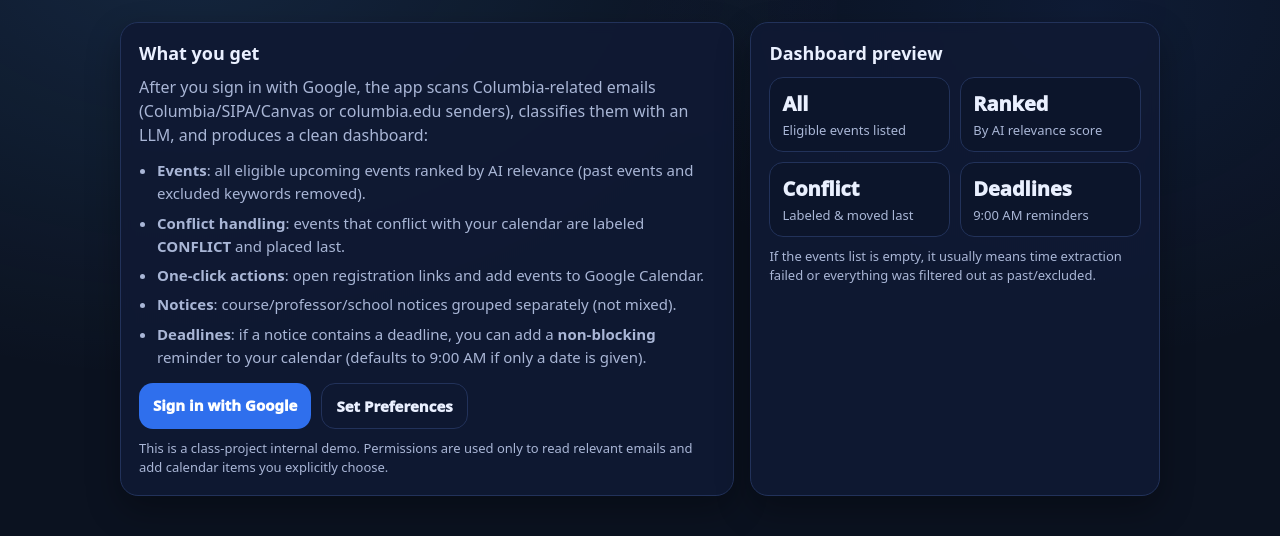
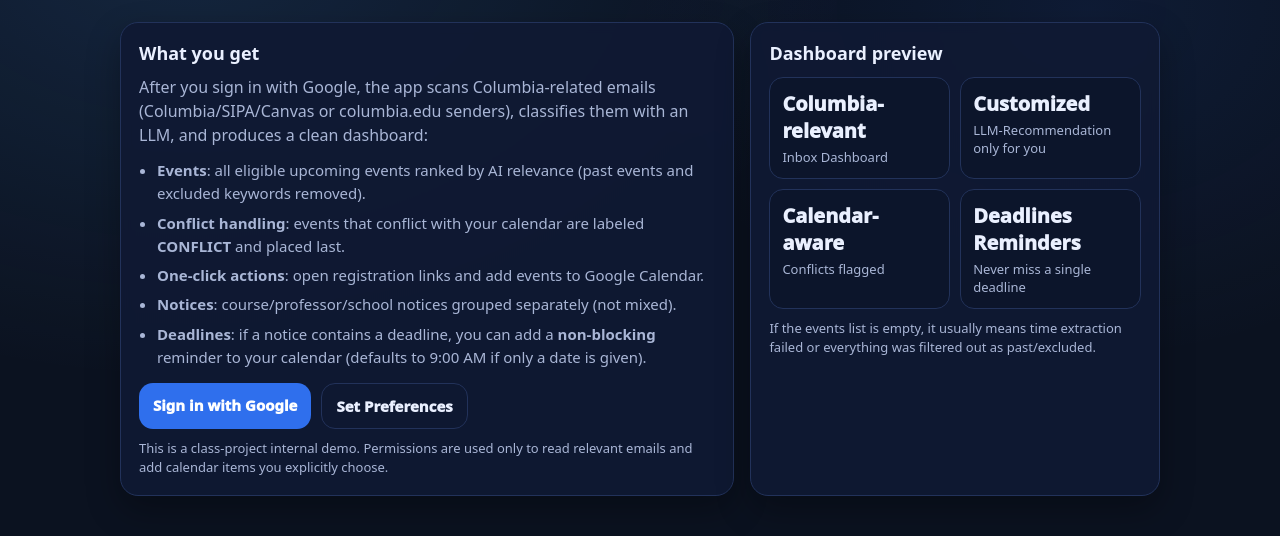
Before and after one commit to fossilofshellfish/columbia-campus-navigator, a FastAPI app: page / in a window 1280 px wide. Shown: the part 130-666 px from the top of the page. Run offline with FastAPI, Linux system fonts and the light colour scheme; some libraries are stand-ins or nearby versions.

Commit message:
index fix

```diff
--- a/templates/index.html
+++ b/templates/index.html
@@ -109,10 +109,10 @@
       <div class="card">
         <h2>Dashboard preview</h2>
         <div class="kpi">
-          <div class="k"><div class="n">All</div><div class="t">Eligible events listed</div></div>
-          <div class="k"><div class="n">Ranked</div><div class="t">By AI relevance score</div></div>
-          <div class="k"><div class="n">Conflict</div><div class="t">Labeled & moved last</div></div>
-          <div class="k"><div class="n">Deadlines</div><div class="t">9:00 AM reminders</div></div>
+          <div class="k"><div class="n">Columbia-relevant</div><div class="t">Inbox Dashboard </div></div>
+          <div class="k"><div class="n">Customized</div><div class="t"> LLM-Recommendation only for you</div></div>
+          <div class="k"><div class="n">Calendar-aware</div><div class="t">Conflicts flagged</div></div>
+          <div class="k"><div class="n">Deadlines Reminders</div><div class="t">Never miss a single deadline</div></div>
         </div>
         <div class="small">
           If the events list is empty, it usually means time extraction failed or everything was filtered out as past/excluded.
```
